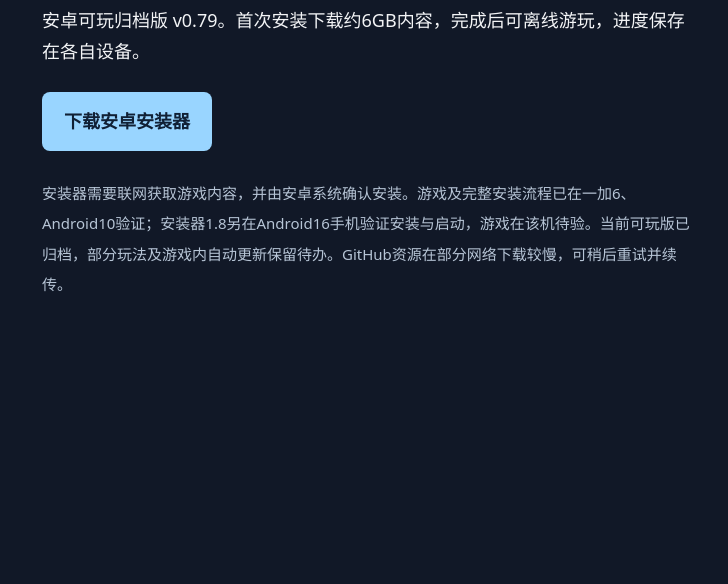
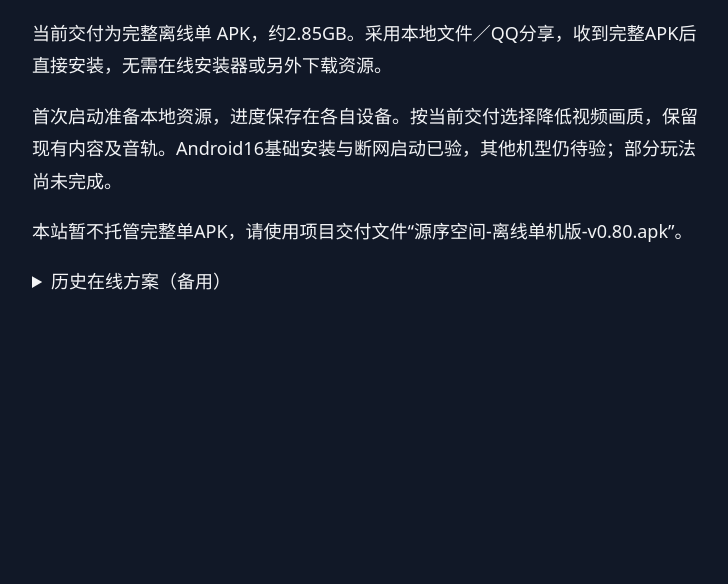
Before and after one commit to Jiaobenmiao/yx-offline, a plain HTML site: page index.html in a window 1280 px wide. Shown: the part 216-800 px from the top of the page, without its empty margins (268-996 px from the left). Drawn offline with Linux system fonts and the light colour scheme.

Commit message:
Make local offline single APK the primary delivery method

```diff
--- a/index.html
+++ b/index.html
@@ -1,6 +1 @@
-<!doctype html>
-<html lang="zh-CN"><meta charset="utf-8"><meta name="viewport" content="width=device-width, initial-scale=1"><title>源序空间离线版 · 安卓安装</title>
-<style>body{margin:0;background:#111827;color:#f3f4f6;font:18px/1.7 system-ui,sans-serif}main{max-width:660px;margin:12vh auto;padding:28px}h1{font-size:36px;line-height:1.3}a{display:inline-block;background:#99d5ff;color:#102035;padding:14px 22px;border-radius:8px;text-decoration:none;font-weight:600}small{color:#b7c5d6}p{margin:26px 0}</style>
-<main><h1>源序空间离线版</h1><p>安卓可玩归档版 v0.79。首次安装下载约6GB内容，完成后可离线游玩，进度保存在各自设备。</p>
-<a href="https://github.com/Jiaobenmiao/yx-offline/releases/download/offline-v0.79/installer-v1.8.apk">下载安卓安装器</a>
-<p><small>安装器需要联网获取游戏内容，并由安卓系统确认安装。游戏及完整安装流程已在一加6、Android10验证；安装器1.8另在Android16手机验证安装与启动，游戏在该机待验。当前可玩版已归档，部分玩法及游戏内自动更新保留待办。GitHub资源在部分网络下载较慢，可稍后重试并续传。</small></p></main></html>
+<!doctype html><html lang="zh-CN"><meta charset="utf-8"><meta name="viewport" content="width=device-width, initial-scale=1"><title>源序空间离线版</title><style>body{background:#111827;color:#f3f4f6;font:18px/1.8 system-ui,sans-serif}main{max-width:680px;margin:12vh auto;padding:24px}a{color:#99d5ff}</style><main><h1>源序空间离线版 v0.80</h1><p>当前交付为完整离线单 APK，约2.85GB。采用本地文件／QQ分享，收到完整APK后直接安装，无需在线安装器或另外下载资源。</p><p>首次启动准备本地资源，进度保存在各自设备。按当前交付选择降低视频画质，保留现有内容及音轨。Android16基础安装与断网启动已验，其他机型仍待验；部分玩法尚未完成。</p><p>本站暂不托管完整单APK，请使用项目交付文件“源序空间-离线单机版-v0.80.apk”。</p><details><summary>历史在线方案（备用）</summary><p>旧在线方案需从GitHub下载约6GB，部分网络很慢，不是当前推荐交付。</p><a href="https://github.com/Jiaobenmiao/yx-offline/releases/download/offline-v0.79/installer-v1.8.apk">历史在线安装器1.8</a></details></main></html>
```
